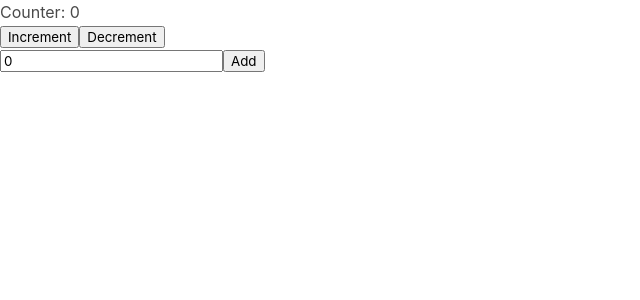
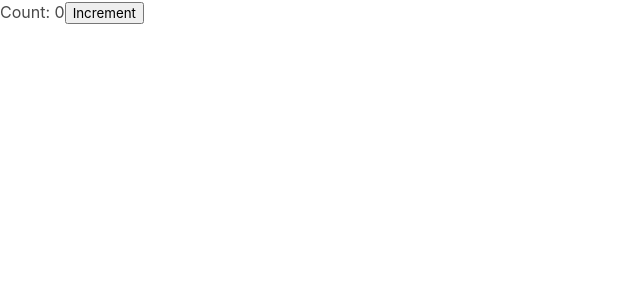
Before and after one commit to mayursonar12/reactPracticeAprilBatch, a React (Create React App) app: page / in a window 1280 px wide. Shown: the top 300 px of the page, without its empty margins (0-640 px from the left). Built offline with nearby package versions, Linux system fonts and the light colour scheme.

Commit message:
classComponents

```diff
--- /dev/null
+++ b/src/ClassBasedComponent.js
@@ -0,0 +1,78 @@
+
+// What are function components => it is just a function (returning some JSX)...!!!
+
+// import React from 'react'
+
+// const ClassBasedComponent = ({props}) => {
+//   return (
+//     <div>ClassBasedComponent</div>
+//   )
+// }
+
+// export default ClassBasedComponent
+
+
+
+// What are class based components? ==> Just a class which return some JSX
+
+
+import React from 'react'
+
+class ClassBasedComponent extends React.Component {
+
+    constructor(props) {
+        super(props);
+        //console.log(props);
+        // Constructor is the best place to initialize states
+
+        this.state = {
+            count: 0
+        }
+
+    }
+
+    componentDidMount() {
+        console.log("Component did mount called.....");
+        // Write some logic here
+
+        // This is called only once when your component is rendered first time
+        // This is best place to write or call some APIs (using fetch) which will give us one time info to store
+
+
+    }
+
+    componentDidUpdate() {
+        console.log("Component did Update called.....");
+
+        //
+    }
+
+    componentWillUnmount() {
+        console.log(" Component will unmount");
+    }
+
+    handleIncrementClick() {
+        //console.log("Increement Clicked....");
+        // Here we now want to increement our count state variable
+
+        // In class components, there is only one method for all states
+        console.log(this);
+        this.setState(()=>({
+            count: this.state.count+1
+        }));
+
+    }
+
+    render() {
+        // Always return your JSX through render function
+        return (
+            <div>
+                Count: {this.state.count}
+                <button onClick={()=>this.handleIncrementClick()}>Increment</button>
+
+            </div>
+        )
+    }
+}
+
+export default ClassBasedComponent
--- a/src/index.js
+++ b/src/index.js
@@ -11,6 +11,7 @@ import { CustomProviderByMayur } from './BooksAppComponents/contexts/BooksContex
 import CounterApp from './CounterApp';
 import NavBarApp from './NavBarApp';
 import CounterAppForReducer from './useReducerApp/CounterAppForReducer';
+import ClassBasedComponent from './ClassBasedComponent';
 
 
 
@@ -20,5 +21,5 @@ var rootDiv = document.getElementById('root');
 var root = ReactDOM.createRoot(rootDiv);
 
 root.render(
-  <CounterAppForReducer/>
+  <ClassBasedComponent name="Tom" lastName="Hank"/>
 );
```
